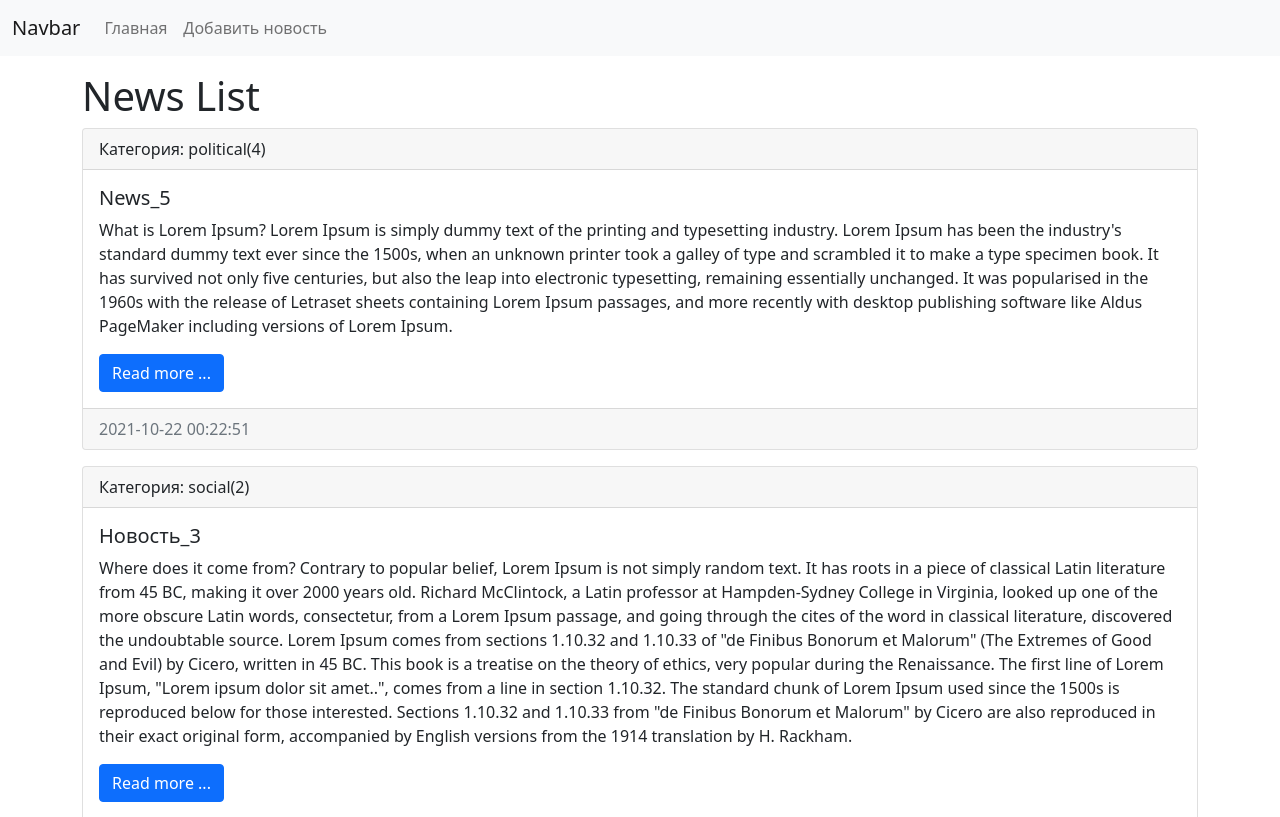
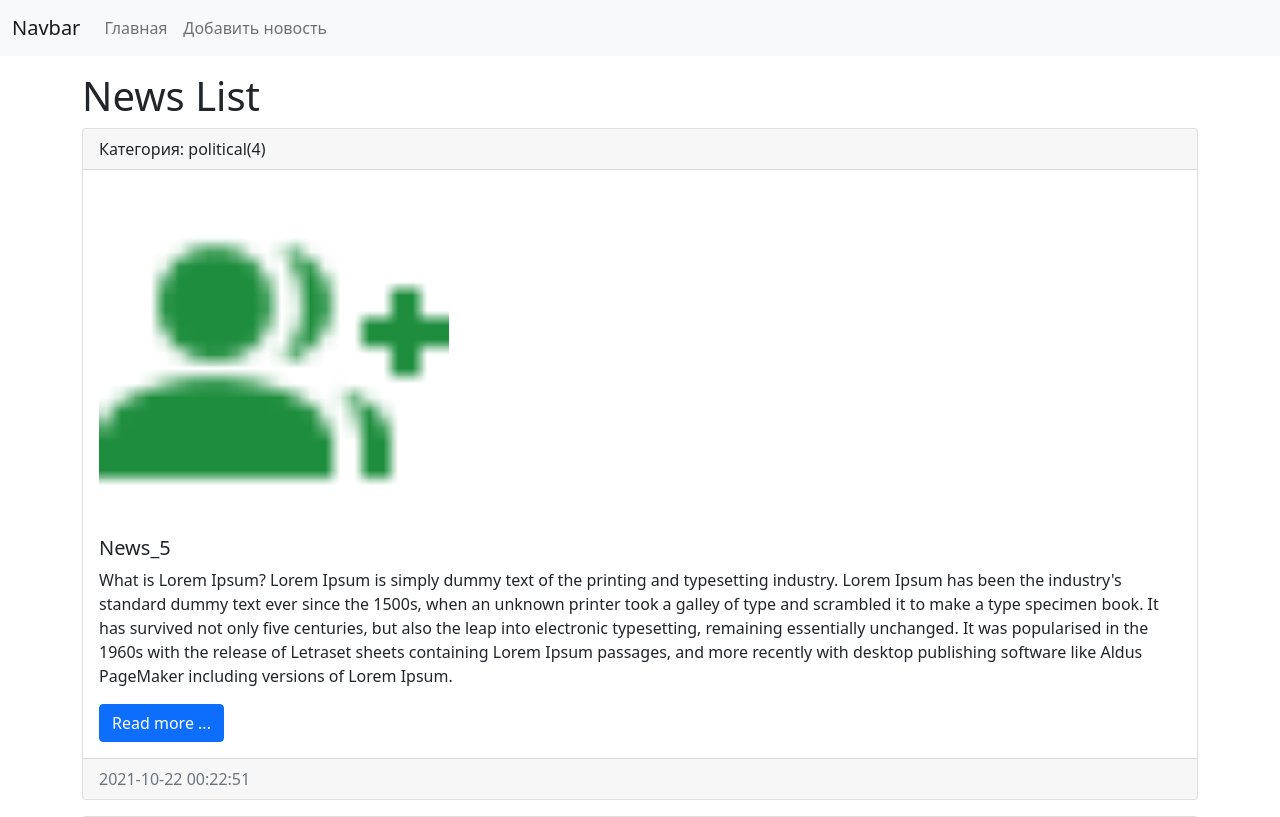
Before and after one commit to bioroobo/testsite, a Django app: page /news/ in a window 1280 px wide. Shown: the top 817 px of the page. Run offline with Django 3.2, Linux system fonts and the light colour scheme; data comes from the database, SQL or seed files in the repository; both versions use the stored data as it was after the commit.

Commit message:
Added images.

```diff
--- a/mysite/news/templates/news/index.html
+++ b/mysite/news/templates/news/index.html
@@ -46,9 +46,18 @@
               Категория: {{ item.category.title }}({{ item.category.id }})
             </div>
             <div class="card-body">
-              <h5 class="card-title">{{ item.title }}</h5>
-              <p class="card-text">{{ item.content }}</p>
-              <a href="#" class="btn btn-primary">Read more ...</a>
+              <div class="media">
+                {% if item.photo %}
+                    <img src="{{ item.photo.url }}" alt="" width="350" class="mr-3">
+                {% else %}
+                    <img src="https://picsum.photos/id/1060/350/235/?blur=2" alt="" class="mr-3">
+                {% endif %}
+                <div class="media-body">
+                  <h5 class="card-title">{{ item.title }}</h5>
+                  <p class="card-text">{{ item.content }}</p>
+                  <a href="#" class="btn btn-primary">Read more ...</a>
+                </div>
+              </div>
             </div>
             <div class="card-footer text-muted">
               {{ item.created_at|date:"Y-m-d H:i:s" }}
```
Also changed, not shown: mysite/db.sqlite3.
